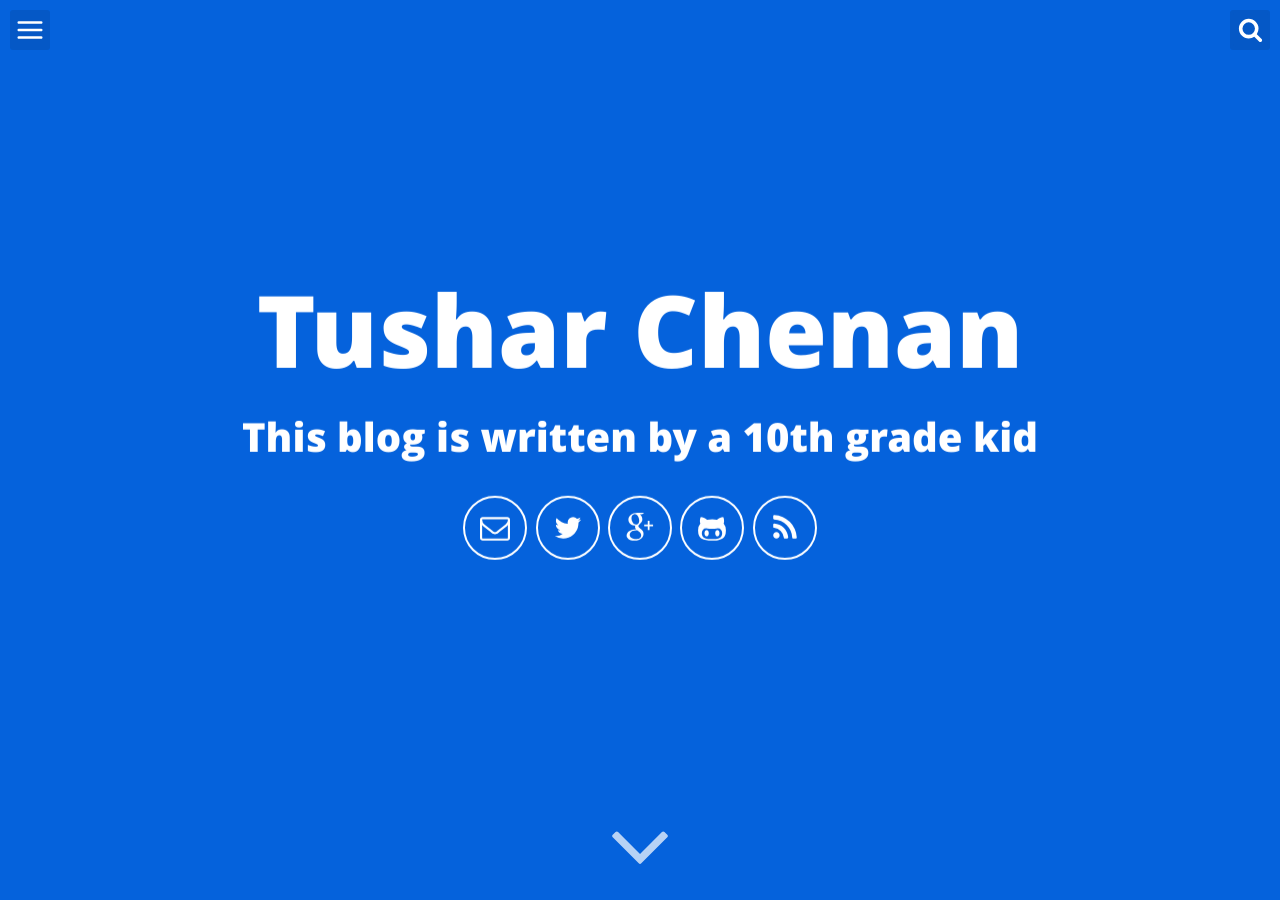
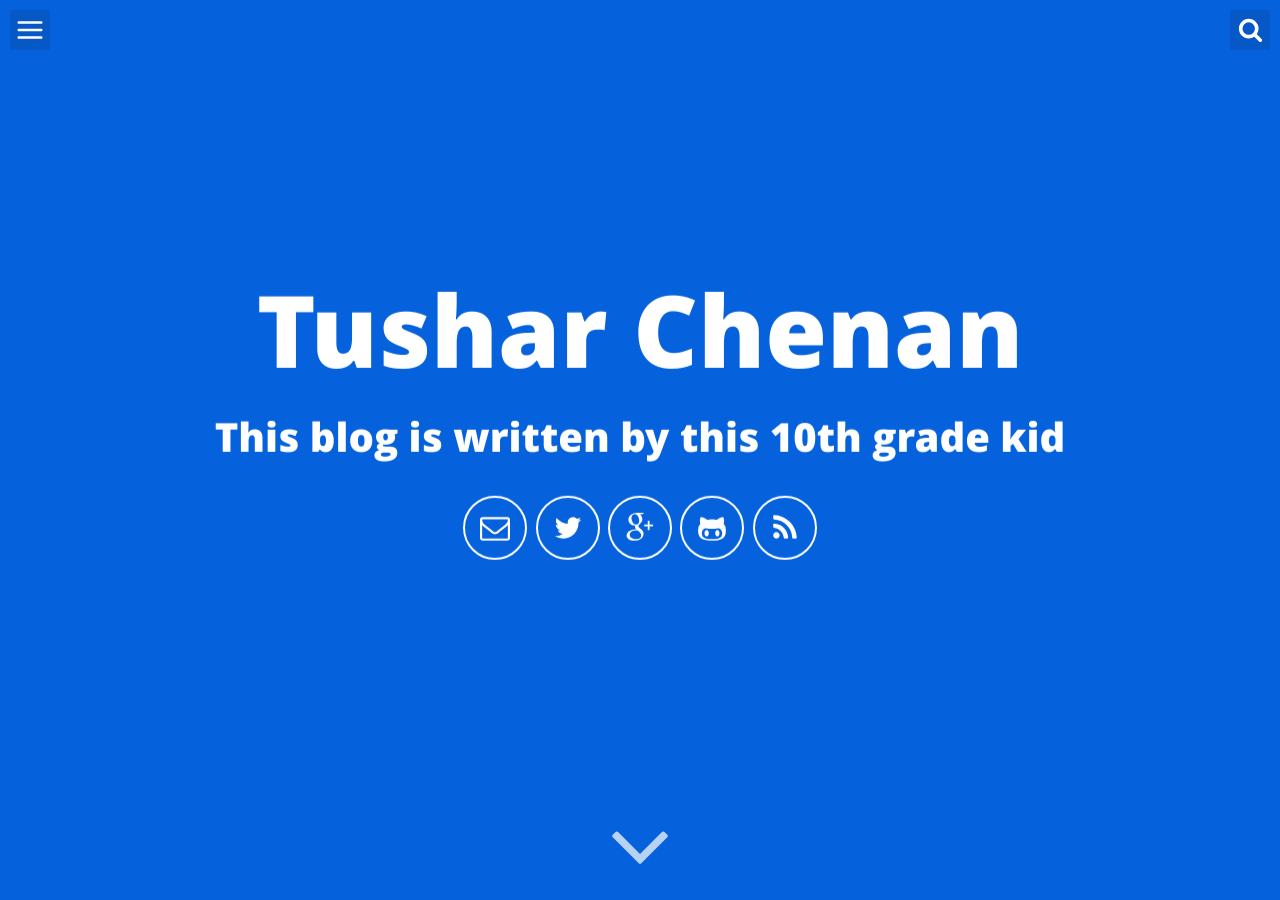
Before and after one commit to rocka0/myblog, a Jekyll site: the page built from index.html, in a window 1280 px wide and 900 px high. Built offline with Jekyll 4.4.1, drawn with Linux system fonts in a browser that asks for light colours; formulas are drawn with MathJax 3.

Commit message:
Update _config.yml

```diff
--- a/_config.yml
+++ b/_config.yml
@@ -1,5 +1,5 @@
 # Site settings
-description: This blog is written by a 10th grade kid
+description: This blog is written by this 10th grade kid
 baseurl: "/myblog/" # the subpath of your site, e.g. /blog/
 url: "http://rocka0.github.io/myblog" # the base hostname & protocol for your site
 
```
